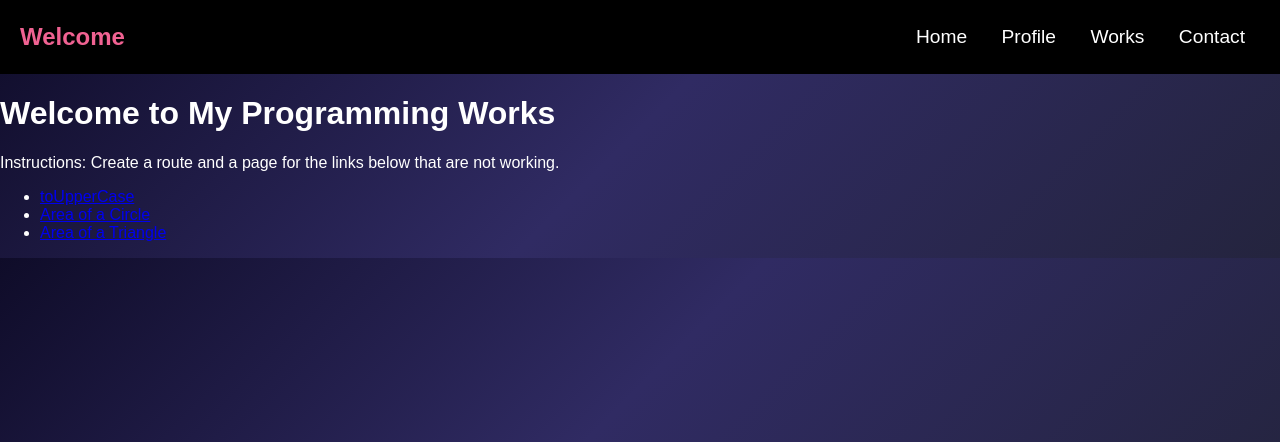
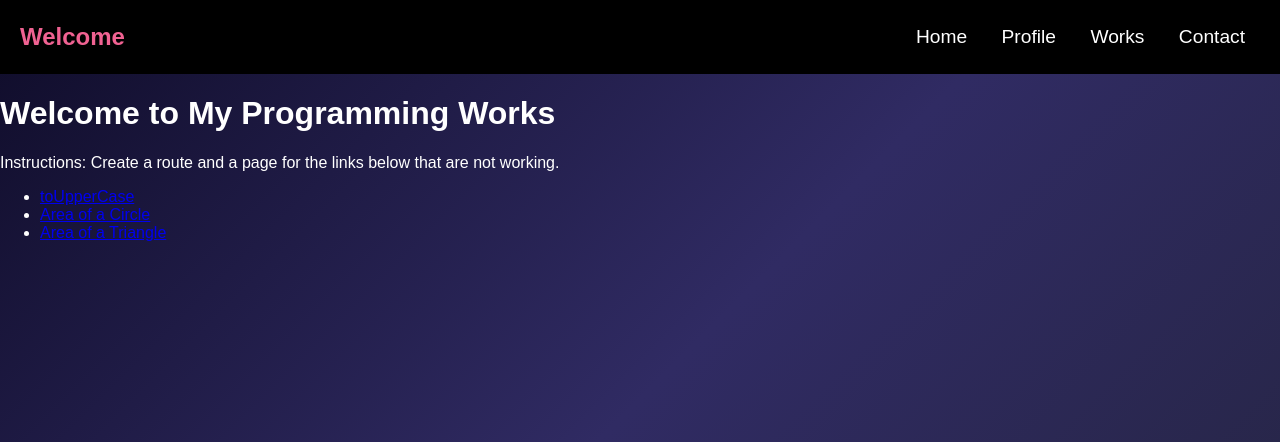
Before and after one commit to ProgrammerDaryl/website_portfolio, a Flask app: page / in a window 1280 px wide. Shown: the top 442 px of the page. Run offline with Flask 3, Linux system fonts and the light colour scheme.

Commit message:
Fixed background

```diff
--- a/templates/index.html
+++ b/templates/index.html
@@ -6,14 +6,17 @@
     <title>Home Page</title>
 
     <style>
-        body{
+        body {
             margin: 0;
             padding: 0;
             font-family: Arial, sans-serif;
             background: linear-gradient(135deg, #0f0c29, #302b63, #24243e);
             color: #fff;
+            background-repeat: no-repeat;
+            background-position-x: center;
+            background-size: 100vw 100vh;
         }
-        nav{
+        nav {
             background: #000;
             padding: 10px 20px;
             display: flex;
--- a/templates/profile.html
+++ b/templates/profile.html
@@ -12,6 +12,9 @@
             font-family: Arial, sans-serif;
             background: linear-gradient(135deg, #0f0c29, #302b63, #24243e);
             color: #fff;
+            background-repeat: no-repeat;
+            background-position-x: center;
+            background-size: 100vw 100vh;
         }
 
         nav {
```
